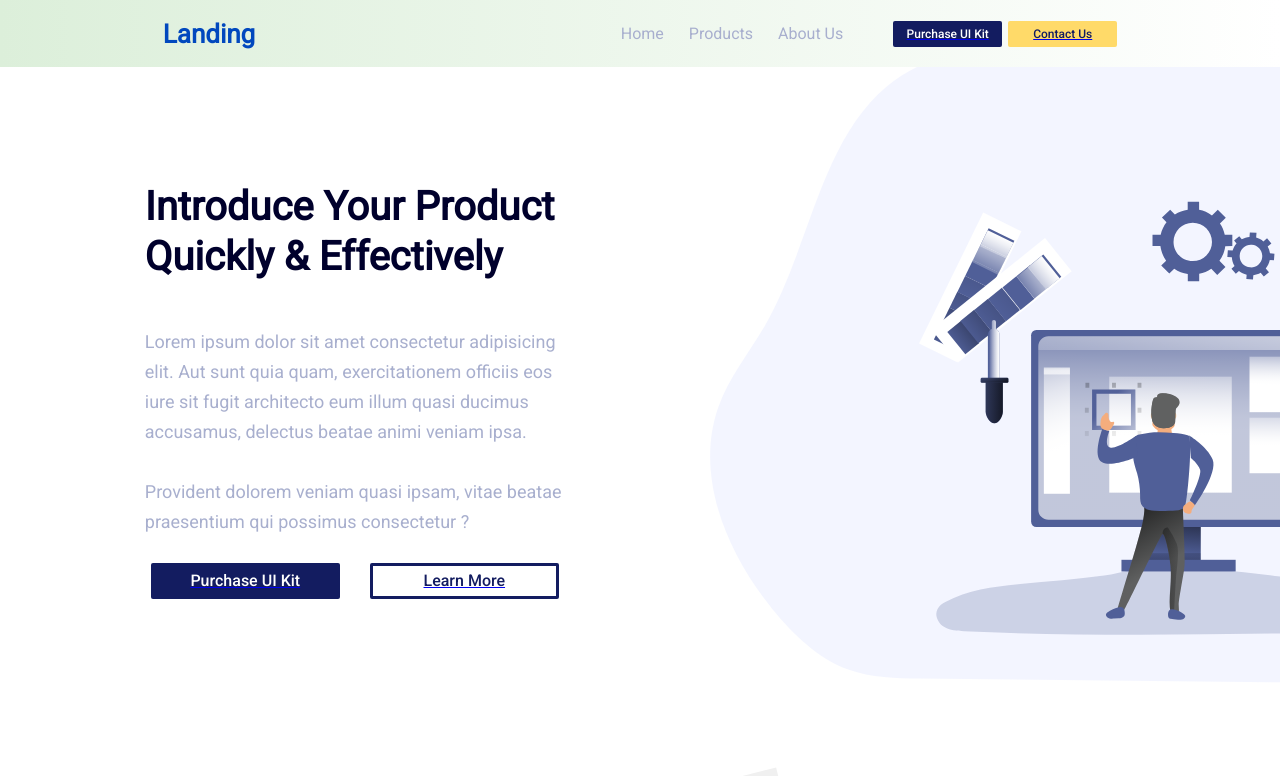
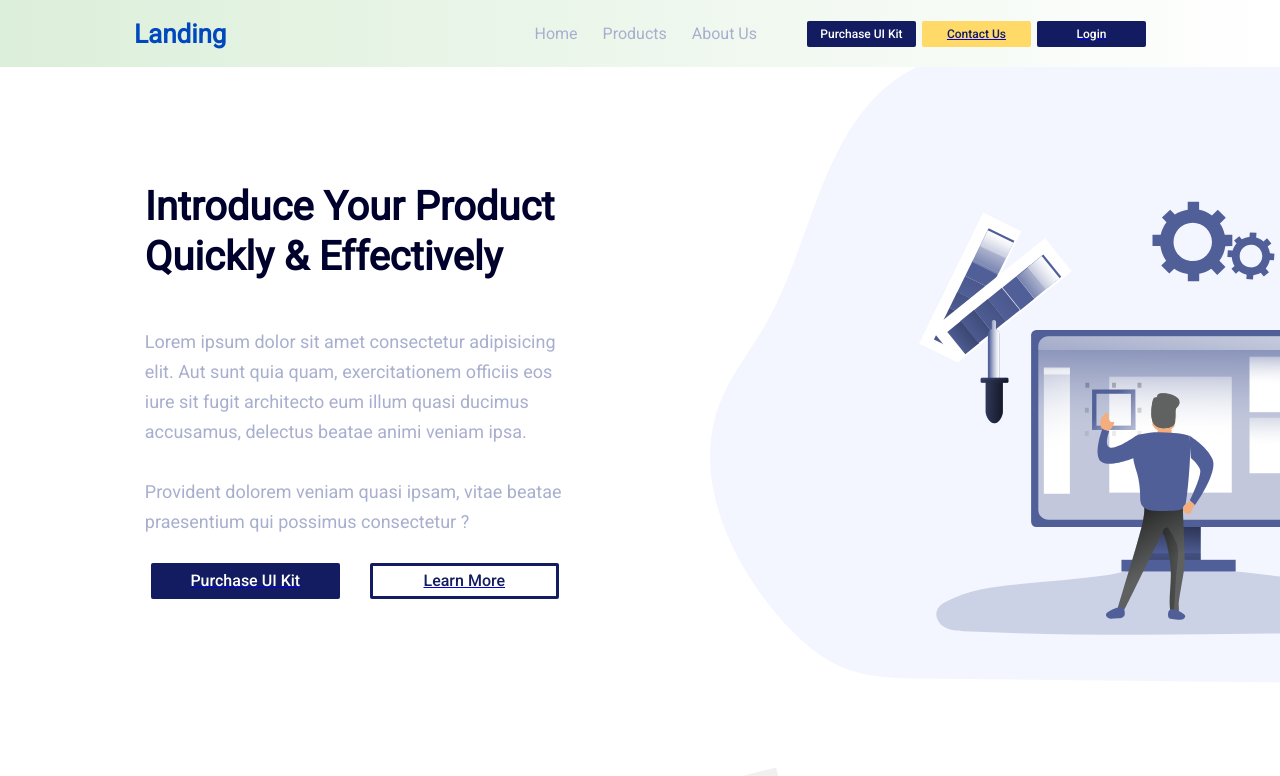
Before and after one commit to PaylakNavasardyan/webpage-template, a React (Create React App) app: page / in a window 1280 px wide. Shown: the top 776 px of the page. Built offline with nearby package versions, Linux system fonts and the light colour scheme.

Commit message:
Improve user registration

```diff
--- a/src/loginpage/Login.jsx
+++ b/src/loginpage/Login.jsx
@@ -27,7 +27,7 @@ async function sendPost(userName, password, navigate) {
     }
 }
 
-async function registerUser(userName, email, password) {
+async function registerUser(userName, email, password, navigate) {
     try {
         const response = await fetch('http://localhost:8080/register', {
             method: 'POST',
@@ -40,6 +40,7 @@ async function registerUser(userName, email, password) {
         const data = await response.json();
         document.cookie = 'register=data.token'
         console.log(data.message);
+        navigate('/purchase');
     } catch (error) {
         console.error("error:", error.message);
     }
@@ -174,7 +175,7 @@ export default function Login() {
                 </label>
             </div>
 
-            <button onClick={() => registerUser(userName, email, password)}>Register</button>
+            <button onClick={() => {registerUser(userName, email, password, navigate)}}>Register</button>
 
             <div className={classes.loginPageAccount}>
                 <span>Already have an account?</span>
--- a/src/navbar/Navbar.jsx
+++ b/src/navbar/Navbar.jsx
@@ -1,11 +1,13 @@
 import React from 'react'
 import classes from './Navbar.module.css'
-import { NavLink, Link, Outlet } from 'react-router-dom'
+import { NavLink, Link, Outlet, useNavigate } from 'react-router-dom'
 import { useState } from 'react';
 
 export default function Navbar() {
   const [openMenu, setOpenMenu] = useState(false);
   const [deleteMenu, setDeleteMenu] = useState(false);
+
+  const navigate = useNavigate();
 
   const toggleOpenMenu = () => {
     setOpenMenu((open) => !open);
@@ -18,6 +20,16 @@ export default function Navbar() {
     }
     setDeleteMenu(false);
   }
+
+  const existedUser = () => {
+    let userToken = localStorage.getItem('token');
+
+    if (userToken) {
+        navigate('/purchase');
+    } else {
+        console.log('Please register');
+    };
+};
 
   return (
     <nav className={classes.webNavbar}>
@@ -47,15 +59,19 @@ export default function Navbar() {
         </div>
 
         <div className={classes.webNavbarButtons}>
-          <NavLink to='/LogIn'>
-            <button className={classes.webNavbarButtonsFirstButton}>
-              <p className={classes.webNavbarButtonsFirstButtonText}>Purchase UI Kit</p>
-            </button>
-          </NavLink>
+          <button className={classes.webNavbarButtonsFirstButton} onClick={() => existedUser ? navigate('/purchase') : navigate('/login')}>
+            <p className={classes.webNavbarButtonsFirstButtonText}>Purchase UI Kit</p>
+          </button>
 
           <NavLink to='/contact'>
             <button className={classes.webNavbarButtonsSecondButton}>
               <p className={classes.webNavbarButtonsSecondButtonText}>Contact Us</p>
+            </button>
+          </NavLink>
+
+          <NavLink to='/login'>
+            <button className={classes.webNavbarButtonsFirstButton}>
+              <p className={classes.webNavbarButtonsFirstButtonText}>Login</p>
             </button>
           </NavLink>
 
```
